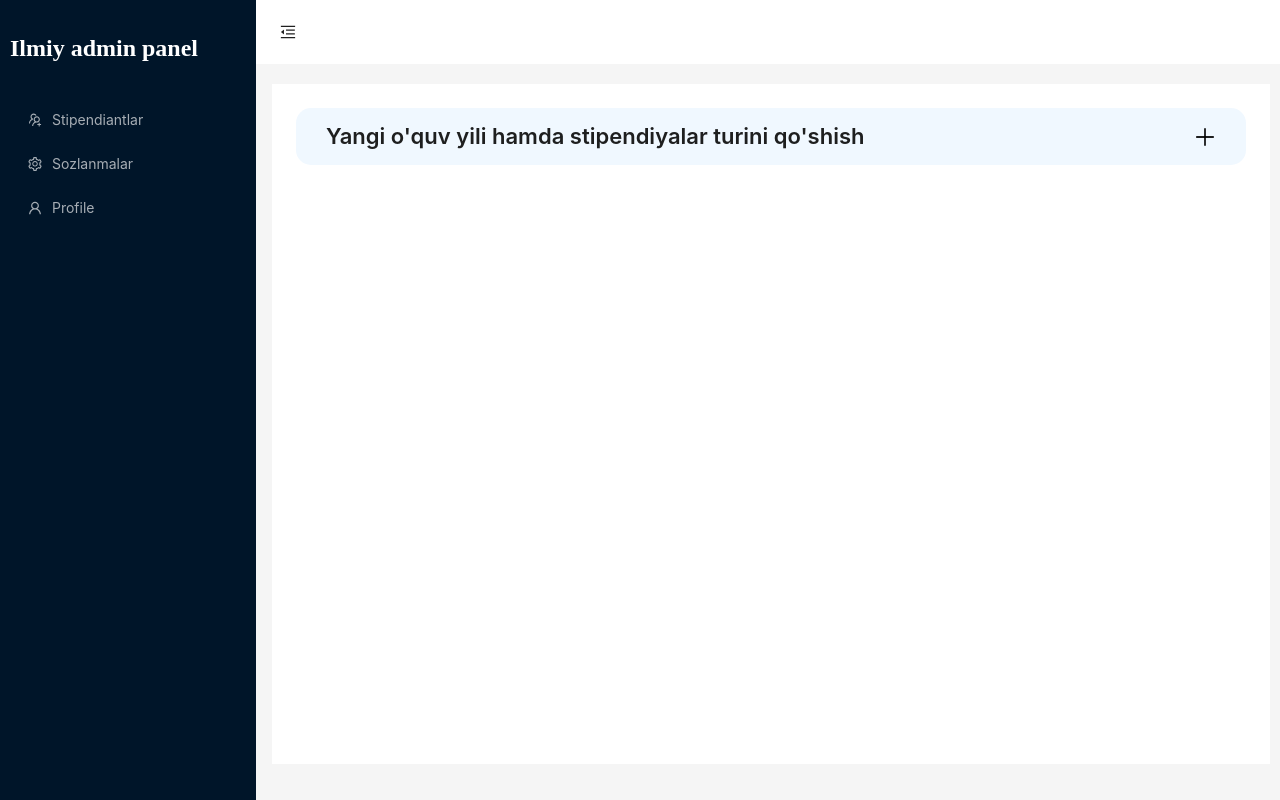
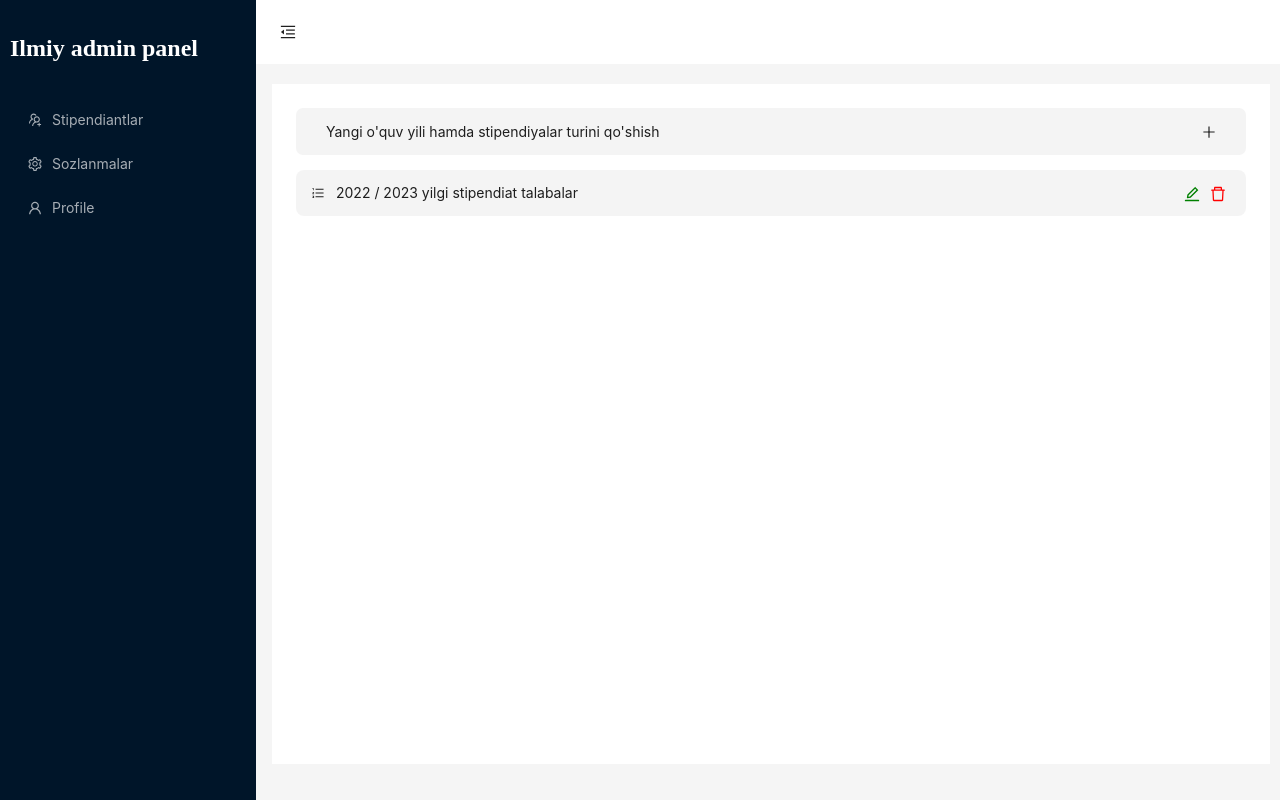
Before and after one commit to Ilg0rbek/ilmiy, a React (Create React App) app: page /admin/stipendiants in a window 1280 px wide. Built offline with nearby package versions, Linux system fonts and the light colour scheme; a web font is replaced by a local one.

Commit message:
changed ....

```diff
--- a/src/admin/modal/index.js
+++ b/src/admin/modal/index.js
@@ -19,8 +19,9 @@ const Modals = ({ isModalOpen, setIsModalOpen }) => {
         open={isModalOpen}
         onOk={handleOk}
         okText={"Saqlash"}
+        cancelText={"Yopish"}
         closable={false}
-        cancelButtonProps={{ style: { display: "none" } }}
+        onCancel={handleOk}
         width={800}
       >
         <Form layout="vertical">
--- a/src/admin/year/index.js
+++ b/src/admin/year/index.js
@@ -1,20 +1,95 @@
 import React, { useState } from "react";
 import Modals from "../modal";
-import { PlusOutlined } from "@ant-design/icons";
+import {
+  DeleteOutlined,
+  EditOutlined,
+  OrderedListOutlined,
+  PlusOutlined,
+} from "@ant-design/icons";
 import "./year.css";
+import { Collapse, List } from "antd";
+import { Link } from "react-router-dom";
 
 const Students = () => {
   const showModal = () => {
     setIsModalOpen(true);
   };
 
+  const data = [
+    "Prezident stipendiyasi",
+    "Navoiy nomli davlat stipendiyasi",
+    "Islom Karimovich nomli davlat stipendiyasi",
+    "Ulug'bek nomli davlat stipendiyasi",
+  ];
+
   const [isModalOpen, setIsModalOpen] = useState(false);
 
   return (
     <div>
-      <Modals isModalOpen={isModalOpen} setIsModalOpen={setIsModalOpen} />
-      <div className="addNewYear" onClick={showModal} >
+      <Modals  isModalOpen={isModalOpen} setIsModalOpen={setIsModalOpen} />
+      <div className="addNewYear" onClick={showModal}>
         Yangi o'quv yili hamda stipendiyalar turini qo'shish <PlusOutlined />
+      </div>
+      <div
+        style={{
+          display: "flex",
+          position: "relative",
+          marginBottom: "8px",
+        }}
+      >
+        <Collapse
+          style={{
+            userSelect: "none",
+            border: "none",
+            backgroundColor: "#f4f4f4f4",
+            width: "100%",
+          }}
+          expandIcon={() => <OrderedListOutlined />}
+        >
+          <Collapse.Panel
+            header="2022 / 2023 yilgi stipendiat talabalar"
+            key="1"
+          >
+            <List
+              size="large"
+              dataSource={data}
+              renderItem={(item, idx) => (
+                <List.Item>
+                  <Link
+                    style={{
+                      textDecoration: "none",
+                      color: "black",
+                    }}
+                  >
+                    {idx + 1}. {item}
+                  </Link>
+                </List.Item>
+              )}
+            />
+          </Collapse.Panel>
+        </Collapse>
+        <div
+          style={{
+            position: "absolute",
+            right: "20px",
+            top: "12px",
+            fontSize: "16px",
+          }}
+        >
+          <EditOutlined
+            style={{
+              marginRight: "10px",
+              cursor: "pointer",
+              color: "green",
+            }}
+          />
+          <DeleteOutlined
+            style={{
+              cursor: "pointer",
+              color: "red",
+            }}
+          />
+        </div>
       </div>
     </div>
   );
--- a/src/admin/year/year.css
+++ b/src/admin/year/year.css
@@ -1,10 +1,8 @@
 .addNewYear {
-    font-size: 22px;
-    font-weight: 600;
-    padding: 12px 30px;
+    padding: 13px 30px;
     width: 100%;
-    background-color: aliceblue;
-    border-radius: 15px;
+    background-color: #f4f4f4f4;
+    border-radius: 7px;
     display: flex;
     justify-content: space-between;
     user-select: none;
```
